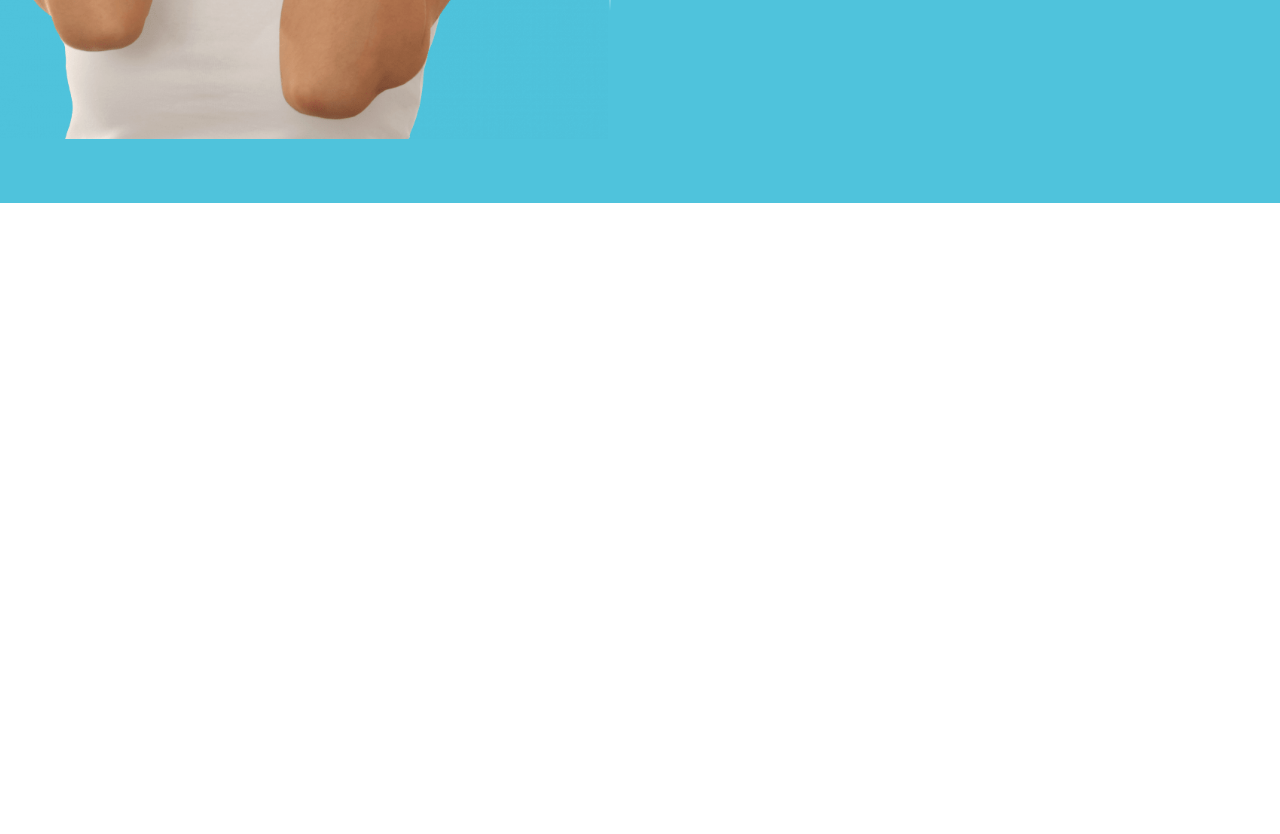
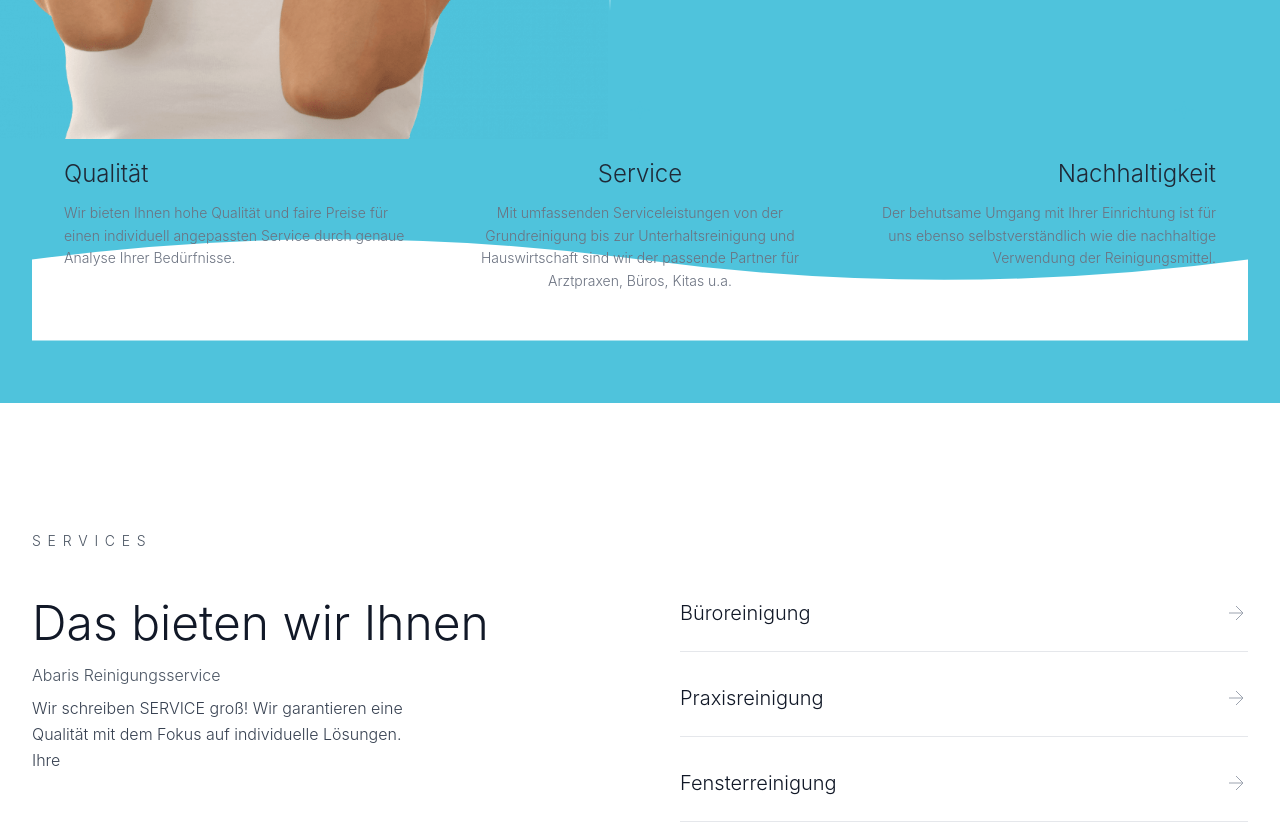
Before and after one commit to ecoezer/abaris, a React (Vite) app: page / in a window 1280 px wide. Shown: the part 760-1594 px from the top of the page. Before the commit the page ends 963 px from the top, so only its background shows below. Built offline with nearby package versions, Linux system fonts and the light colour scheme.

Commit message:
Updated Hero.jsx

```diff
--- a/src/components/Hero.jsx
+++ b/src/components/Hero.jsx
@@ -3,7 +3,9 @@ import StarIcon from './StarIcon'
 
 function Hero() {
   return (
-    <div className="relative min-h-screen bg-abaris-cyan overflow-hidden">
+    <div className="relative bg-white">
+      {/* Hero Section */}
+      <div className="relative min-h-screen bg-abaris-cyan overflow-hidden">
       {/* Decorative star in header */}
       <div className="absolute top-6 right-1/3 transform translate-x-1/2">
         <div className="text-white opacity-50">
@@ -46,45 +48,103 @@ function Hero() {
               Wir begrüßen Sie auf den Seiten von Abaris Reinigungsservice
             </p>
 
-            {/* Three feature cards */}
-            <div className="grid grid-cols-3 gap-6">
+          </div>
+        </div>
+
+        {/* Wavy transition with feature cards */}
+        <div className="relative pt-20">
+          <svg className="w-full h-auto" viewBox="0 0 1200 120" preserveAspectRatio="none" style={{ display: 'block', marginBottom: '-2px' }}>
+            <path d="M0,40 Q300,0 600,40 T1200,40 L1200,120 L0,120 Z" fill="white"/>
+          </svg>
+
+          {/* Feature cards overlapping the wave */}
+          <div className="absolute bottom-12 left-0 right-0 max-w-7xl mx-auto px-8">
+            <div className="grid grid-cols-3 gap-12">
               {/* Qualität */}
-              <div className="text-center">
-                <div className="mb-4 flex justify-center">
-                  <div className="w-12 h-12 border-2 border-white flex items-center justify-center">
+              <div>
+                <div className="mb-4 flex justify-center lg:justify-start">
+                  <div className="w-16 h-16 border-2 border-abaris-cyan flex items-center justify-center">
                     <StarIcon />
                   </div>
                 </div>
-                <h3 className="text-white text-xl font-normal mb-3">Qualität</h3>
-                <p className="text-white text-sm leading-relaxed font-light">
+                <h3 className="text-gray-800 text-2xl font-light mb-3 lg:text-left text-center">Qualität</h3>
+                <p className="text-gray-500 text-sm leading-relaxed font-light lg:text-left text-center">
                   Wir bieten Ihnen hohe Qualität und faire Preise für einen individuell angepassten Service durch genaue Analyse Ihrer Bedürfnisse.
                 </p>
               </div>
 
               {/* Service */}
-              <div className="text-center">
+              <div>
                 <div className="mb-4 flex justify-center">
-                  <div className="w-12 h-12 border-2 border-white flex items-center justify-center">
+                  <div className="w-16 h-16 border-2 border-abaris-cyan flex items-center justify-center">
                     <StarIcon />
                   </div>
                 </div>
-                <h3 className="text-white text-xl font-normal mb-3">Service</h3>
-                <p className="text-white text-sm leading-relaxed font-light">
+                <h3 className="text-gray-800 text-2xl font-light mb-3 text-center">Service</h3>
+                <p className="text-gray-500 text-sm leading-relaxed font-light text-center">
                   Mit umfassenden Serviceleistungen von der Grundreinigung bis zur Unterhaltsreinigung und Hauswirtschaft sind wir der passende Partner für Arztpraxen, Büros, Kitas u.a.
                 </p>
               </div>
 
               {/* Nachhaltigkeit */}
-              <div className="text-center">
-                <div className="mb-4 flex justify-center">
-                  <div className="w-12 h-12 border-2 border-white flex items-center justify-center">
+              <div>
+                <div className="mb-4 flex justify-center lg:justify-end">
+                  <div className="w-16 h-16 border-2 border-abaris-cyan flex items-center justify-center">
                     <StarIcon />
                   </div>
                 </div>
-                <h3 className="text-white text-xl font-normal mb-3">Nachhaltigkeit</h3>
-                <p className="text-white text-sm leading-relaxed font-light">
+                <h3 className="text-gray-800 text-2xl font-light mb-3 lg:text-right text-center">Nachhaltigkeit</h3>
+                <p className="text-gray-500 text-sm leading-relaxed font-light lg:text-right text-center">
                   Der behutsame Umgang mit Ihrer Einrichtung ist für uns ebenso selbstverständlich wie die nachhaltige Verwendung der Reinigungsmittel.
                 </p>
+              </div>
+            </div>
+          </div>
+        </div>
+      </div>
+      </div>
+
+      {/* Services Section */}
+      <div className="bg-white pt-32 pb-20">
+        <div className="max-w-7xl mx-auto px-8">
+          <div className="uppercase text-gray-600 text-sm tracking-widest font-light mb-12">
+            S E R V I C E S
+          </div>
+
+          <div className="grid grid-cols-2 gap-20">
+            <div>
+              <h2 className="text-5xl font-light text-gray-900 mb-4">
+                Das bieten wir Ihnen
+              </h2>
+              <p className="text-gray-600 font-light mb-2">Abaris Reinigungsservice</p>
+              <p className="text-gray-700 leading-relaxed font-light max-w-sm">
+                Wir schreiben SERVICE groß! Wir garantieren eine Qualität mit dem Fokus auf individuelle Lösungen. Ihre
+              </p>
+            </div>
+
+            <div className="space-y-8">
+              {/* Büroreinigung */}
+              <div className="flex items-center justify-between pb-6 border-b border-gray-200 hover:border-abaris-cyan transition-colors">
+                <h3 className="text-xl font-light text-gray-900">Büroreinigung</h3>
+                <svg width="24" height="24" viewBox="0 0 24 24" fill="none" stroke="currentColor" className="text-gray-400">
+                  <path d="M5 12h14M12 5l7 7-7 7"/>
+                </svg>
+              </div>
+
+              {/* Praxisreinigung */}
+              <div className="flex items-center justify-between pb-6 border-b border-gray-200 hover:border-abaris-cyan transition-colors">
+                <h3 className="text-xl font-light text-gray-900">Praxisreinigung</h3>
+                <svg width="24" height="24" viewBox="0 0 24 24" fill="none" stroke="currentColor" className="text-gray-400">
+                  <path d="M5 12h14M12 5l7 7-7 7"/>
+                </svg>
+              </div>
+
+              {/* Fensterreinigung */}
+              <div className="flex items-center justify-between pb-6 border-b border-gray-200 hover:border-abaris-cyan transition-colors">
+                <h3 className="text-xl font-light text-gray-900">Fensterreinigung</h3>
+                <svg width="24" height="24" viewBox="0 0 24 24" fill="none" stroke="currentColor" className="text-gray-400">
+                  <path d="M5 12h14M12 5l7 7-7 7"/>
+                </svg>
               </div>
             </div>
           </div>
--- a/src/components/StarIcon.jsx
+++ b/src/components/StarIcon.jsx
@@ -2,7 +2,7 @@ import React from 'react'
 
 function StarIcon() {
   return (
-    <svg width="24" height="24" viewBox="0 0 24 24" fill="none" className="text-white">
+    <svg width="24" height="24" viewBox="0 0 24 24" fill="none" className="text-abaris-cyan">
       <path
         d="M12 2 L13.5 10.5 L22 12 L13.5 13.5 L12 22 L10.5 13.5 L2 12 L10.5 10.5 Z"
         fill="currentColor"
```
